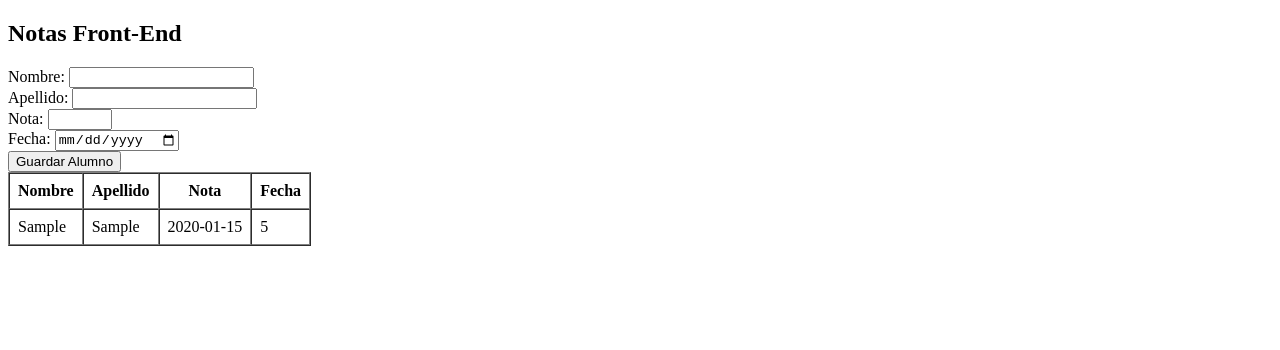
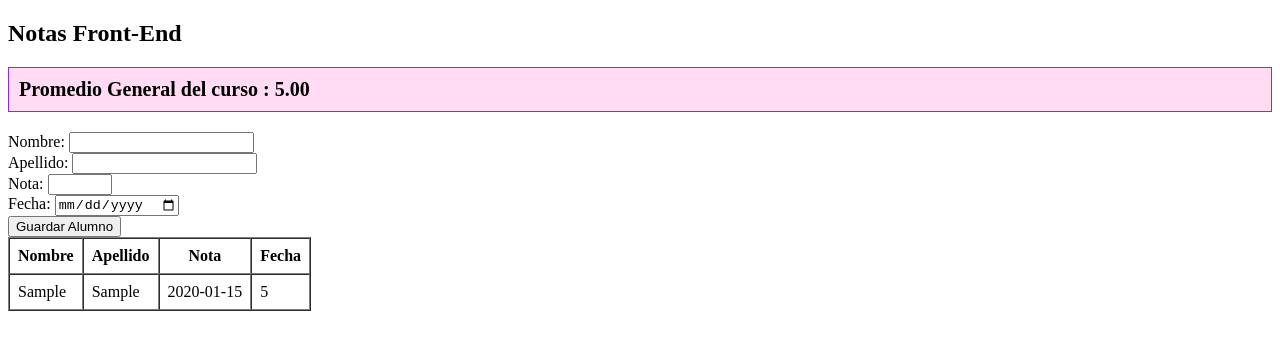
Before and after one commit to Kathiacid/Front.end-class3-js, a plain HTML site: page index.html in a window 1280 px wide. Both pictures are taken after typing "Sample", "Sample", "5", "2020-01-15" into the empty fields and a click on the button "Guardar Alumno". Drawn offline with Linux system fonts and the light colour scheme.

Commit message:
calcular promedio

```diff
--- a/index.html
+++ b/index.html
@@ -7,7 +7,19 @@
 </head>
 <body>
     <h2>Notas Front-End</h2>
-
+    <div id="average">Promedio general del curso : N/A</div>
+    <style>
+        #average {
+            margin: 16px 0;
+            padding: 10px;
+            background-color: rgb(255, 220,243);
+            border:1px solid blueviolet;
+            font-size: 20px;
+            font-weight: bold;
+            margin-bottom: 20px;
+            color: black;
+        }
+    </style>
 <form id="studentForm">
     <div>
         <label for="name">Nombre: </label>
--- a/script.js
+++ b/script.js
@@ -1,5 +1,6 @@
 const students=[];
 const tableBody=document.querySelector("#studensTable tbody")
+const average=document.getElementById("average")
 
 
 document.getElementById("studentForm").addEventListener("submit", function(e){
@@ -9,6 +10,7 @@ document.getElementById("studentForm").addEventListener("submit", function(e){
     const lastName = document.getElementById("lastName").value.trim();
     const grade = parseFloat(document.getElementById("grade").value);
     const date=document.getElementById("date").value.trim();
+
 
     if(!name || !lastName || isNaN(grade) || grade<1 || grade >7){
         alert("Error al ingresar la Datos")
@@ -23,6 +25,7 @@ document.getElementById("studentForm").addEventListener("submit", function(e){
 students.push(student);
 //console.log(students)
 addStudentToTable(student)
+calculateAverage();
 this.reset()
 //holi
 });
@@ -30,9 +33,24 @@ function addStudentToTable(student){
     const row=document.createElement("tr")
     row.innerHTML=`
     <td>${student.name}</td>
+
+
+
+
     <td>${student.lastName}</td>
     <td>${student.date}</td>
     <td>${student.grade}</td>`;
 
     tableBody.appendChild(row);
 }
+
+function calculateAverage(){
+    if(students.length===0){
+        average.textContent="Promedio General del curso: N/A"
+        return
+    }
+    const total=students.reduce((sum,student)=>sum+student.grade,0);
+    const prom=total/students.length;
+    average.textContent="Promedio General del curso : "+prom.toFixed(2);
+
+}
```
